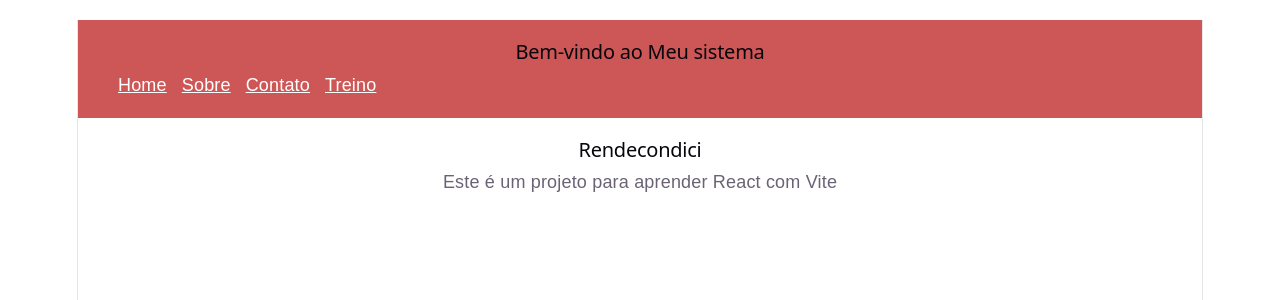
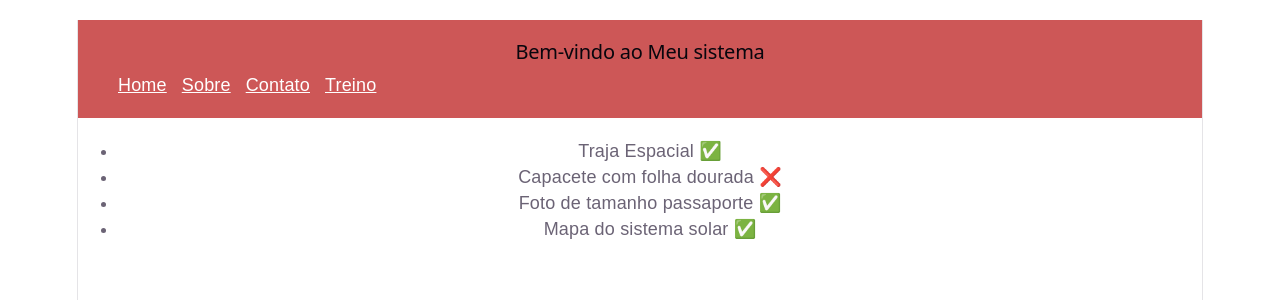
Before and after one commit to Drario11/dariodev_vite, a React (Vite) app: page /treino in a window 1280 px wide. Shown: the top 300 px of the page. Built offline with nearby package versions, Linux system fonts and the light colour scheme.

Commit message:
Entendendo Rendirização Condicional

```diff
--- a/src/Treino/Rendecondici.jsx
+++ b/src/Treino/Rendecondici.jsx
@@ -1,10 +1,42 @@
-function Rendecondici() {
+function Item({ name, isPacked }) {
+    if (isPacked) {
+        return <li className="item">{name} ✅</li>
+    }
+    return <li className="item">{name} ❌</li>
+}
+/*
+    return (
+        <li className="item">
+            {name} {isPacked ? '✅' : '❌'}
+        </li>
+    );
+
+    Essa expressão é chamada de operador ternário. É uma forma curta de escrever uma expressão condicional.
+    Sintaxe: condicao ? valor_se_verdadeiro : valor_se_falso
+
+*/
+
+export default function PackingList() {
     return (
         <section>
-            <h2>Rendecondici</h2>
-            <p>Este é um projeto para aprender React com Vite</p>
+            <ul>
+                <Item
+                    name="Traja Espacial"
+                    isPacked={true}
+                />
+                <Item
+                    name="Capacete com folha dourada"
+                    isPacked={false}
+                />
+                <Item
+                    name="Foto de tamanho passaporte"
+                    isPacked={true}
+                />
+                <Item
+                    name="Mapa do sistema solar"
+                    isPacked={true}
+                />
+            </ul>
         </section>
-    )
+    );
 }
-
-export default Rendecondici
```
